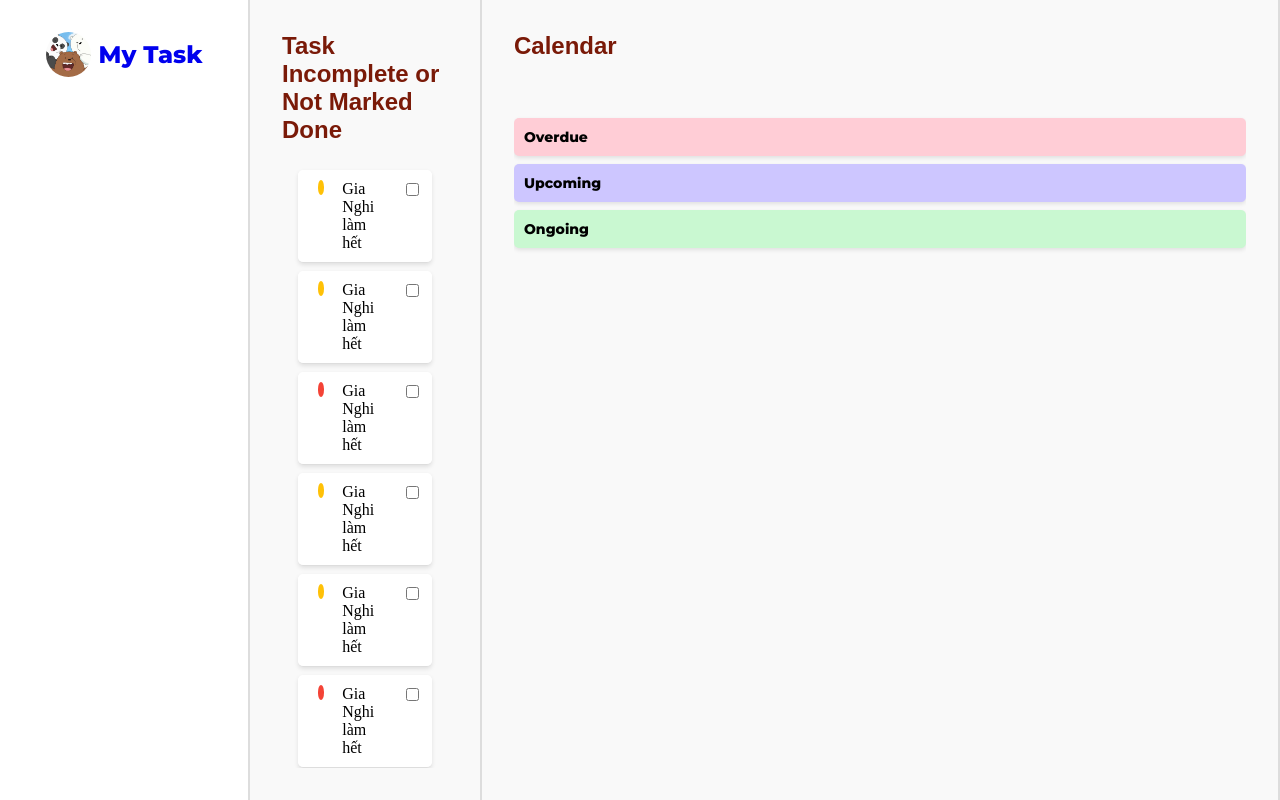
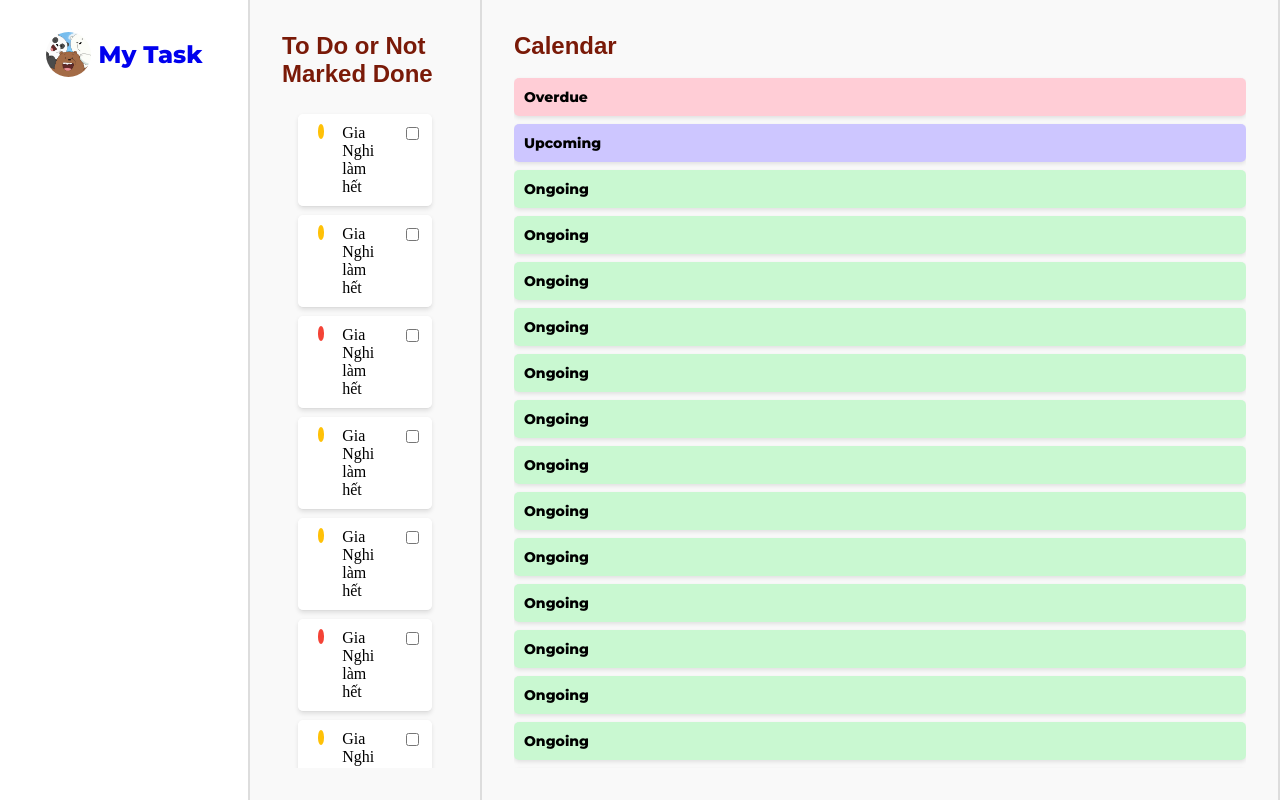
Before and after one commit to gianghitran/NT208.P21.ATTN_Personal-Smart-Scheduling-System-with-AI, a React (Vite) app in the folder Workspace/App/client/: page / in a window 1280 px wide. Built offline with nearby package versions, Linux system fonts and the light colour scheme.

Commit message:
update My Task

```diff
--- a/Workspace/App/client/src/Components/My_task/mytask.css
+++ b/Workspace/App/client/src/Components/My_task/mytask.css
@@ -85,7 +85,6 @@
   }
 
   .header h2 {
-    position :static;
     font-size: 1.5 rem;
     font-weight: bold;
     color:#7a1a08;
@@ -94,6 +93,7 @@
     font-optical-sizing: auto;
     font-weight: 800;
     font-style: normal;
+
 }
 
   .task-list {
@@ -110,7 +110,6 @@
     gap: 18px;
     border-radius: 5px;
     box-shadow: 0px 2px 4px rgba(0, 0, 0, 0.1);
-    /* justify-content: space-between; Đẩy checkbox về cuối */
     border-bottom: 1px solid #ddd; /*Tạo viền ngăn cách*/
   }
 
@@ -144,7 +143,6 @@
     height: 100vh;
     display: flex;
     flex-direction: column;
-    gap: 2.5rem;
     background-color: #f9f9f9;
     border-right: solid 2px #ddd;
     font-family: "Montserrat", sans-serif;
@@ -207,9 +205,5 @@
     font-weight: 800;
     font-style: normal;
 
-    /* text-decoration: none;
-    display: flex;
-    justify-content: flex-start;
-    align-items: flex-start; */
 
   }
--- a/Workspace/App/client/src/Components/My_task/mytask.jsx
+++ b/Workspace/App/client/src/Components/My_task/mytask.jsx
@@ -6,12 +6,6 @@ import threebears from "../../assets/threebears.jpg";
 const MyTask = () => {
   return (
     <div className="app-container">
-        {/* <div className="mytask">
-                <div className="site-title">
-                    <img src={threebears} alt="logo"/>
-                    <Link to="/">My Task</Link>
-                </div> */}
-      {/* Sidebar */}
       <div className="mytask">
       <div className="site-title">
       <img src={threebears} alt="logo"/>
@@ -32,7 +26,7 @@ const MyTask = () => {
       <div className="main-content">
         {/* Task Dashboard */}
         <div className="header">
-            <h2>Task Incomplete or Not Marked Done</h2>
+            <h2>To Do or Not Marked Done</h2>
           </div>
         <div className="task-dashboard">
 
@@ -119,6 +113,29 @@ const MyTask = () => {
             <div className="task-event-red">Overdue</div>
             <div className="task-event-blue">Upcoming</div>
             <div className="task-event-green">Ongoing</div>
+            <div className="task-event-green">Ongoing</div>
+            <div className="task-event-green">Ongoing</div>
+            <div className="task-event-green">Ongoing</div>
+            <div className="task-event-green">Ongoing</div>
+
+            <div className="task-event-green">Ongoing</div>
+
+            <div className="task-event-green">Ongoing</div>
+            <div className="task-event-green">Ongoing</div>
+            <div className="task-event-green">Ongoing</div>
+            <div className="task-event-green">Ongoing</div>
+            <div className="task-event-green">Ongoing</div>
+            <div className="task-event-green">Ongoing</div>
+            <div className="task-event-green">Ongoing</div>
+            <div className="task-event-green">Ongoing</div>
+            <div className="task-event-green">Ongoing</div>
+            <div className="task-event-green">Ongoing</div>
+            <div className="task-event-green">Ongoing</div>
+            <div className="task-event-green">Ongoing</div>
+            <div className="task-event-green">Ongoing</div>
+            <div className="task-event-green">Ongoing</div>
+            <div className="task-event-green">Ongoing</div>
+
 
           </div>
         </div>
```
